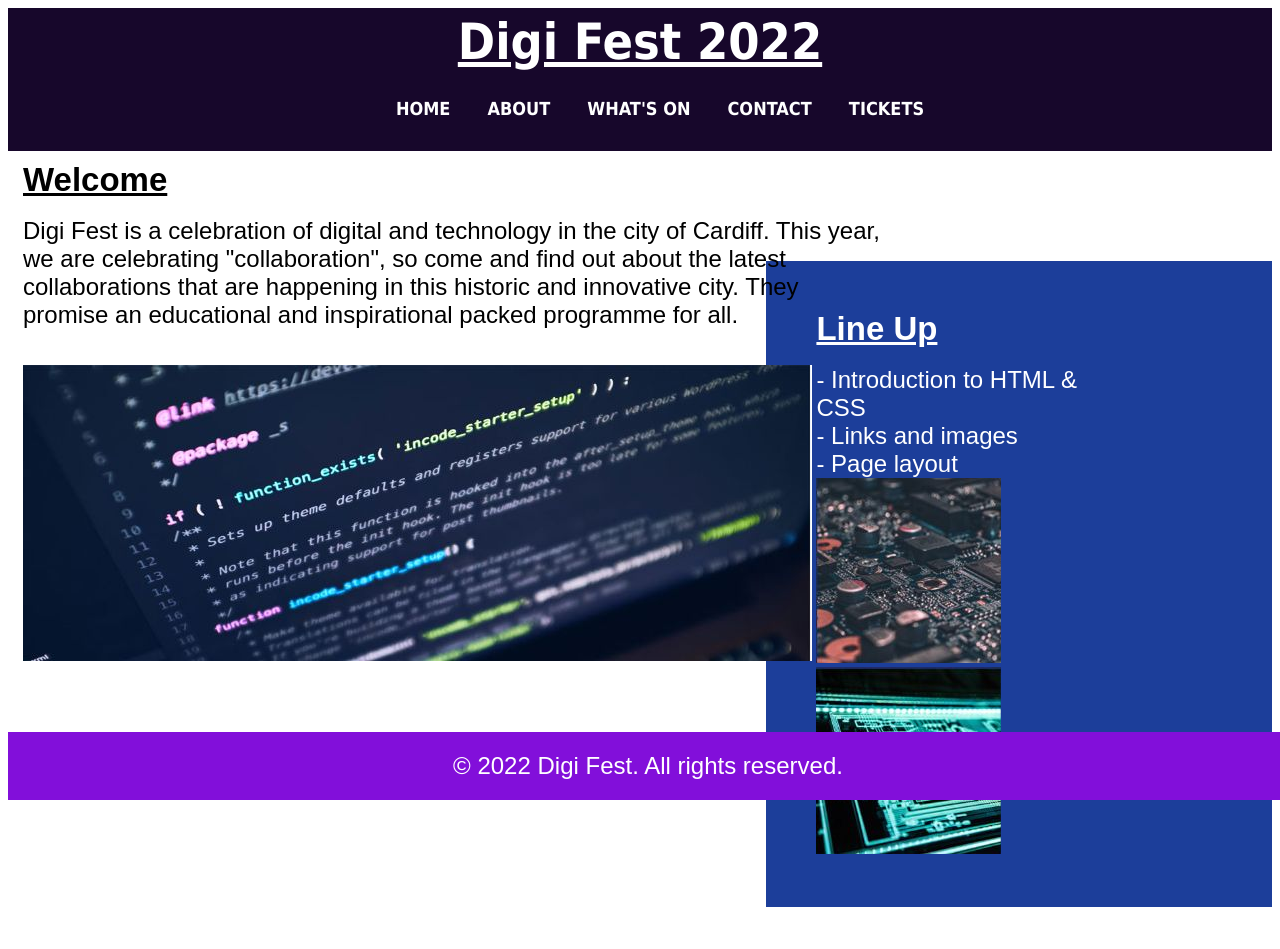
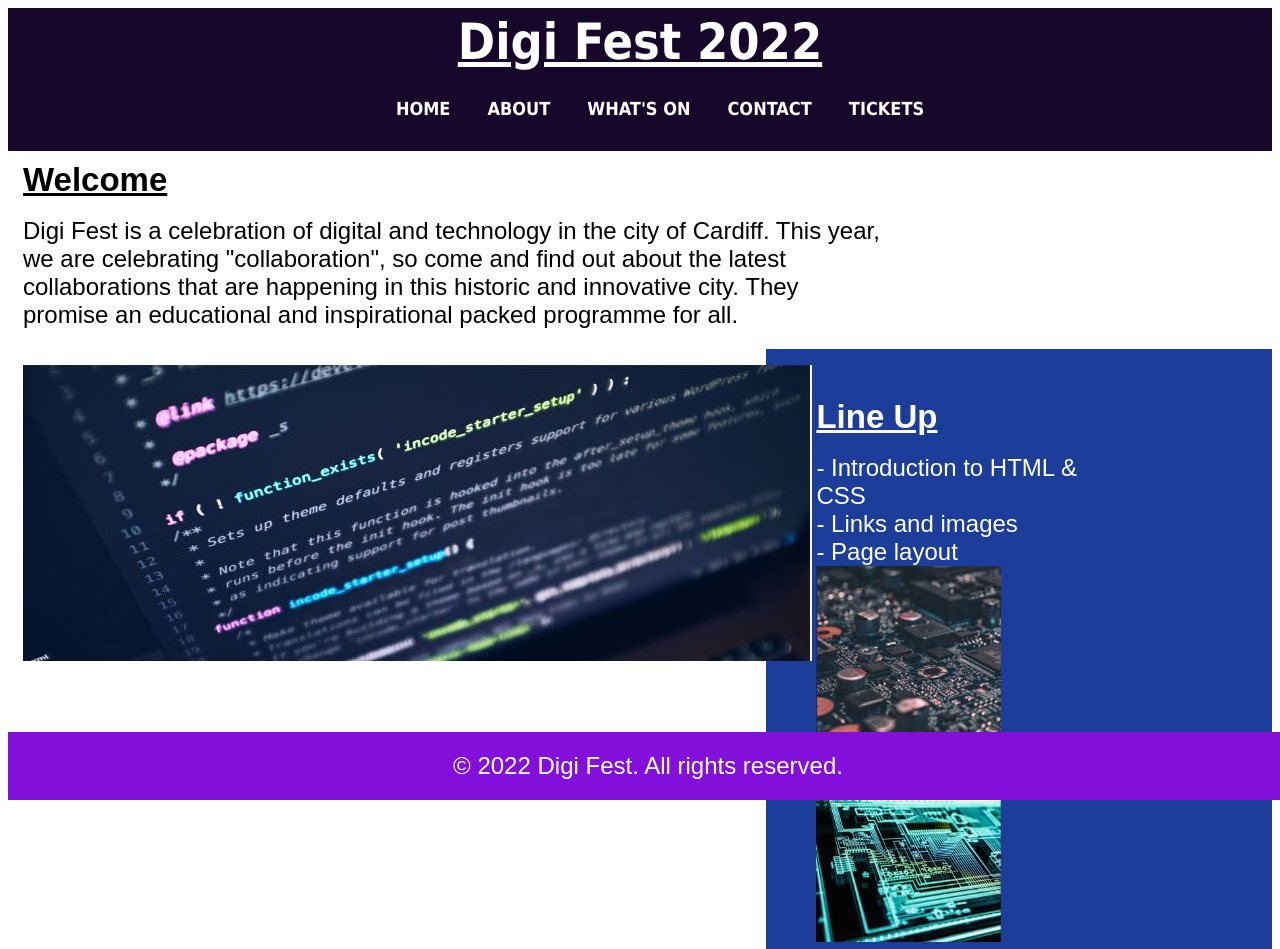
Before and after one commit to Bath-Spa-Students/web-dev-1-a1-set-exercises-sheehanms7, a plain HTML site: page Chapter-4-Page Layout/Exercises/Page Layout-HTML.html in a window 1280 px wide. Shown: the top 949 px of the page. Before the commit the page ends 907 px from the top, so only its background shows below. Drawn offline with Linux system fonts and the light colour scheme.

Commit message:
Updated nex.css Chapter 4

```diff
--- a/Chapter-4-Page Layout/Exercises/nex.css
+++ b/Chapter-4-Page Layout/Exercises/nex.css
@@ -66,7 +66,7 @@ section {
     padding-left: 50px; /* Adds left padding */
     width: 40%;
     float: right;
-    margin-top: -32%;
+    margin-top: -25%;
 
 }
 
```
